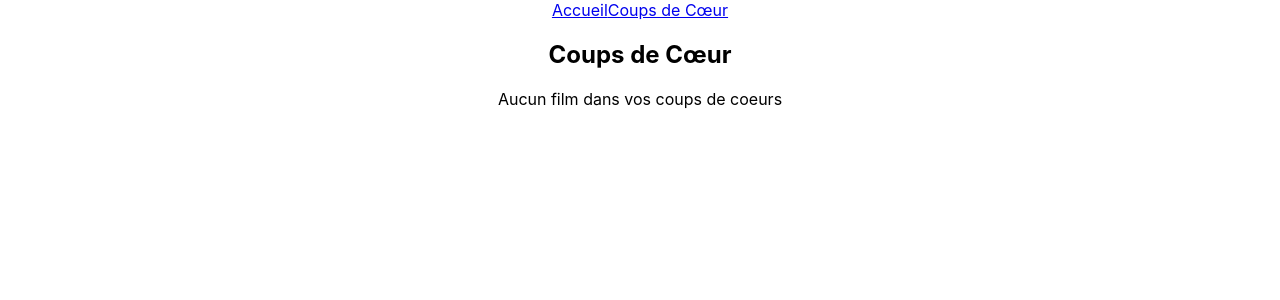
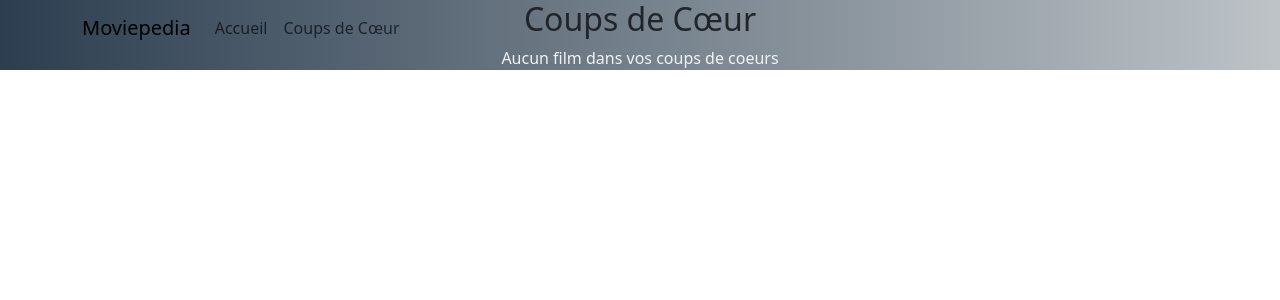
Before and after one commit to Zaza28/MovieApp, a React (Create React App) app: page /MovieApp/Favoris in a window 1280 px wide. Shown: the top 300 px of the page. Built offline with nearby package versions, Linux system fonts and the light colour scheme.

Commit message:
add all changes

```diff
--- a/package.json
+++ b/package.json
@@ -12,7 +12,9 @@
     "@testing-library/react": "^16.3.0",
     "@testing-library/user-event": "^13.5.0",
     "axios": "^1.13.1",
+    "bootstrap": "^5.3.8",
     "react": "^19.2.0",
+    "react-bootstrap": "^2.10.10",
     "react-dom": "^19.2.0",
     "react-router-dom": "^7.9.5",
     "react-scripts": "^5.0.1",
--- a/src/App.css
+++ /dev/null
@@ -1,39 +0,0 @@
-.App {
-  text-align: center;
-
-}
-
-.App-logo {
-  height: 40vmin;
-  pointer-events: none;
-}
-
-@media (prefers-reduced-motion: no-preference) {
-  .App-logo {
-    animation: App-logo-spin infinite 20s linear;
-  }
-}
-
-.App-header {
-  background-color: #282c34;
-  min-height: 100vh;
-  display: flex;
-  flex-direction: column;
-  align-items: center;
-  justify-content: center;
-  font-size: calc(10px + 2vmin);
-  color: white;
-}
-
-.App-link {
-  color: #61dafb;
-}
-
-@keyframes App-logo-spin {
-  from {
-    transform: rotate(0deg);
-  }
-  to {
-    transform: rotate(360deg);
-  }
-}
--- a/src/App.js
+++ b/src/App.js
@@ -1,9 +1,11 @@
-import "./App.css";
+import "./css/App.css";
 import { Link, Route, Routes } from "react-router-dom";
 import { useState } from "react";
 import Home from "../src/pages/Home.js";
 import Favoris from "./pages/Favoris";
-
+import Container from "react-bootstrap/Container";
+import Nav from "react-bootstrap/Nav";
+import Navbar from "react-bootstrap/Navbar";
 function App() {
   const [favorites, setFavorites] = useState(() => {
     const saved = localStorage.getItem("favoritesMovies");
@@ -11,10 +13,25 @@ function App() {
   });
   return (
     <div className="App">
-      <nav id="navlinks" role="navigation">
-        <Link to="/">Accueil</Link>
-        <Link to="/Favoris">Coups de Cœur</Link>
-      </nav>
+      <Navbar bg="" variant="light" expand="lg" fixed="top">
+        <Container>
+          <Navbar.Brand as={Link} to="/">
+            Moviepedia
+          </Navbar.Brand>
+          <Navbar.Toggle aria-controls="basic-navbar-nav" />
+          <Navbar.Collapse id="basic-navbar-nav">
+            <Nav className="me-auto">
+              <Nav.Link as={Link} to="/">
+                Accueil
+              </Nav.Link>
+              <Nav.Link as={Link} to="/Favoris">
+                Coups de Cœur
+              </Nav.Link>
+            </Nav>
+          </Navbar.Collapse>
+        </Container>
+      </Navbar>
+
       <Routes>
         <Route
           path="/"
--- a/src/components/Card.js
+++ b/src/components/Card.js
@@ -2,7 +2,11 @@ import React from "react";
 import "../css/Card.css";
 import { FontAwesomeIcon } from "@fortawesome/react-fontawesome";
 import { faStar } from "@fortawesome/free-solid-svg-icons";
-const Card = ({ movie, genre, favori, isOnFavoritePage }) => {
+import { faHeartCirclePlus } from "@fortawesome/free-solid-svg-icons";
+import { faHeartCircleXmark } from "@fortawesome/free-solid-svg-icons";
+import { faHeart } from "@fortawesome/free-solid-svg-icons";
+
+const Card = ({ movie, genre, favori, isOnFavoritePage, isFavorite }) => {
   new Date().toLocaleDateString("fr-FR");
 
   return (
@@ -11,8 +15,8 @@ const Card = ({ movie, genre, favori, isOnFavoritePage }) => {
         src={`https://image.tmdb.org/t/p/w500/${movie.poster_path}`}
         alt="affiche du film"
       />
-      <h3>{movie.title}</h3>
       <div className="movie-card-content">
+        <h3 id="movie-title">{movie.title}</h3>
         <p>
           Sorti le : {new Date(movie.release_date).toLocaleDateString("fr-FR")}
         </p>
@@ -25,9 +29,22 @@ const Card = ({ movie, genre, favori, isOnFavoritePage }) => {
         <p>{movie.overview ? movie.overview : "Synopsis non disponible"}</p>
       </div>
       <button className="btn-fav" onClick={() => favori(movie)}>
-        {isOnFavoritePage
-          ? "Supprimer des coups de cœur"
-          : "Ajouter aux coups de cœur"}
+        {isOnFavoritePage ? (
+          <FontAwesomeIcon
+            icon={faHeartCircleXmark}
+            style={{ color: "#b8e7f1ff" }}
+          />
+        ) : isFavorite ? (
+          <FontAwesomeIcon
+            icon={faHeart}
+            style={{ color: "rgba(196, 173, 102, 1)" }}
+          />
+        ) : (
+          <FontAwesomeIcon
+            icon={faHeartCirclePlus}
+            style={{ color: "#b8e7f1ff" }}
+          />
+        )}
       </button>
     </div>
   );
--- a/src/components/Data.js
+++ b/src/components/Data.js
@@ -49,8 +49,6 @@ const Data = ({ favorites, setFavorites, searchTerm, sortOrder }) => {
 
   // logique pour mettre les films en favoris :
   const favoriteMovies = (movie) => {
-    console.log("Avant:", favorites);
-    console.log("Film cliqué:", movie);
     let isFavorite = false;
     for (let i = 0; i < favorites.length; i++) {
       if (favorites[i].id === movie.id) {
@@ -59,9 +57,11 @@ const Data = ({ favorites, setFavorites, searchTerm, sortOrder }) => {
       }
     }
     if (isFavorite) {
-      setFavorites(favorites.filter((fav) => fav.id !== movie.id));
+      // setFavorites(favorites.filter((fav) => fav.id !== movie.id));
+      alert("Ce film est déjà dans vos coups de coeurs !");
     } else {
       setFavorites([...favorites, movie]);
+      alert("Film ajouté à vos coups de coeurs !");
     }
   };
   //fonction pour filtrer et trier les films :
@@ -84,7 +84,7 @@ const Data = ({ favorites, setFavorites, searchTerm, sortOrder }) => {
   }, [favorites]);
 
   return (
-    <div>
+    <div className="">
       <div className="movies-container">
         {moviesToDisplay.length > 0 && genres.length > 0 ? (
           moviesToDisplay.map((movie) => (
@@ -93,6 +93,8 @@ const Data = ({ favorites, setFavorites, searchTerm, sortOrder }) => {
               movie={movie}
               genre={getMoviesgenres(movie.genre_ids)}
               favori={favoriteMovies}
+              isOnFavoritePage={false}
+              isFavorite={favorites.some((fav) => fav.id === movie.id)}
             />
           ))
         ) : (
--- /dev/null
+++ b/src/css/App.css
@@ -0,0 +1,6 @@
+.App {
+  text-align: center;
+  background: #bdc3c7;
+  background: -webkit-linear-gradient(to right, #2c3e50, #bdc3c7);
+  background: linear-gradient(to right, #2c3e50, #bdc3c7);
+}
--- a/src/css/Card.css
+++ b/src/css/Card.css
@@ -7,24 +7,28 @@
 }
 #card-container {
   position: relative;
+  border-radius: 15px;
+  background: #bdc3c7;
+  background: -webkit-linear-gradient(to right, #2c3e50, #bdc3c7);
+  background: linear-gradient(to right, #2c3e50, #bdc3c7);
   width: 350px;
   height: 650px;
   text-align: center;
   margin: 50px;
   padding: 20px;
-  border: 1px rgb(65, 37, 226) solid;
-  box-shadow: 1px 5px 5px rgb(129, 147, 217);
+  border: solid #949b9d;
 }
 
-h3 {
+#movie-title {
   margin: 0;
-  padding-top: 10px;
-  padding-bottom: 0;
-  color: rgb(81, 90, 255);
+  padding-top: 5px;
+  padding-bottom: 7px;
+  color: rgb(255, 255, 255);
   font-family: "Orbitron", sans-serif;
   font-optical-sizing: auto;
   font-weight: weight;
   font-style: normal;
+  font-size: 20px;
 }
 img {
   object-fit: cover;
@@ -33,30 +37,37 @@ img {
 }
 .movie-card-content {
   font-family: "Trebuchet MS", sans-serif;
+  border-radius: 15px;
   width: 90%;
   margin: 0 auto;
   height: 250px;
-  padding-top: 5px;
+  padding-top: 0px;
   text-align: center;
   font-size: 15px;
 }
 .synopsis {
   text-align: start;
   font-weight: bold;
-  font-size: 17px;
+  font-size: 14px;
 }
 p {
-  margin: 7px;
+  color: #f2f2f2;
+  margin: 0px;
   overflow: hidden;
   display: -webkit-box;
   -webkit-line-clamp: 4; /* number of lines to show */
   line-clamp: 2;
   -webkit-box-orient: vertical;
+  margin-bottom: 0;
 }
 
 .btn-fav {
   margin: 0;
+  padding: 10px;
+  font-size: 20px;
   position: absolute;
-  top: 94%;
-  right: 100px;
+  top: 93%;
+  left: 10px;
+  border: none;
+  background: none;
 }
--- /dev/null
+++ b/src/css/Favoris.css
@@ -0,0 +1,6 @@
+.favoris-container {
+  text-align: center;
+  background: #bdc3c7;
+  background: -webkit-linear-gradient(to right, #2c3e50, #bdc3c7);
+  background: linear-gradient(to right, #2c3e50, #bdc3c7);
+}
--- /dev/null
+++ b/src/css/Home.css
@@ -0,0 +1,6 @@
+#main-title {
+  font-family: "Orbitron", sans-serif;
+  color: #2c3e50;
+  font-size: 100px;
+  text-shadow: 2px 2px 4px rgb(247, 242, 228);
+}
--- a/src/index.js
+++ b/src/index.js
@@ -4,6 +4,7 @@ import "./index.css";
 import App from "./App";
 import reportWebVitals from "./reportWebVitals";
 import { BrowserRouter } from "react-router-dom";
+import "bootstrap/dist/css/bootstrap.min.css";
 
 const root = ReactDOM.createRoot(document.getElementById("root"));
 root.render(
--- a/src/pages/Favoris.js
+++ b/src/pages/Favoris.js
@@ -1,5 +1,6 @@
 import React from "react";
 import Card from "../components/Card";
+import "../css/Favoris.css";
 
 const Favoris = ({ favorites, setFavorites }) => {
   const getMoviesgenres = (genreIds) => {
@@ -8,10 +9,11 @@ const Favoris = ({ favorites, setFavorites }) => {
 
   const favoriteMovies = (movie) => {
     setFavorites(favorites.filter((fav) => fav.id !== movie.id));
+    alert("Film supprimé de vos coups de coeurs !");
   };
 
   return (
-    <div>
+    <div className="favoris-container">
       <h2>Coups de Cœur</h2>
       {favorites.length === 0 ? (
         <p>Aucun film dans vos coups de coeurs</p>
@@ -24,6 +26,7 @@ const Favoris = ({ favorites, setFavorites }) => {
               genre={getMoviesgenres(movie.genre_ids)}
               favori={favoriteMovies}
               isOnFavoritePage={true}
+              isFavorite={true}
             />
           ))}
         </div>
--- a/src/pages/Home.js
+++ b/src/pages/Home.js
@@ -1,11 +1,13 @@
 import React from "react";
 import { useState } from "react";
 import Data from "../components/Data";
+import "../css/Home.css";
 
 const Home = ({ favorites, setFavorites }) => {
   const [searchMovie, setSearchMovie] = useState("");
   const [activeSearch, setActiveSearch] = useState("");
   const [sortOrder, setSortOrder] = useState("");
+
   //handle input
   const handleSearch = (e) => {
     setSearchMovie(e.target.value);
@@ -24,9 +26,9 @@ const Home = ({ favorites, setFavorites }) => {
     setSortOrder("flop");
   };
   return (
-    <div>
+    <div className="header-container">
       <header>
-        <h2>React Movies</h2>
+        <h2 id="main-title">Moviepedia</h2>
         <input
           type="search"
           value={searchMovie}
```
Also changed, not shown: 1 other file (tests, documents, lock files or other folders).
